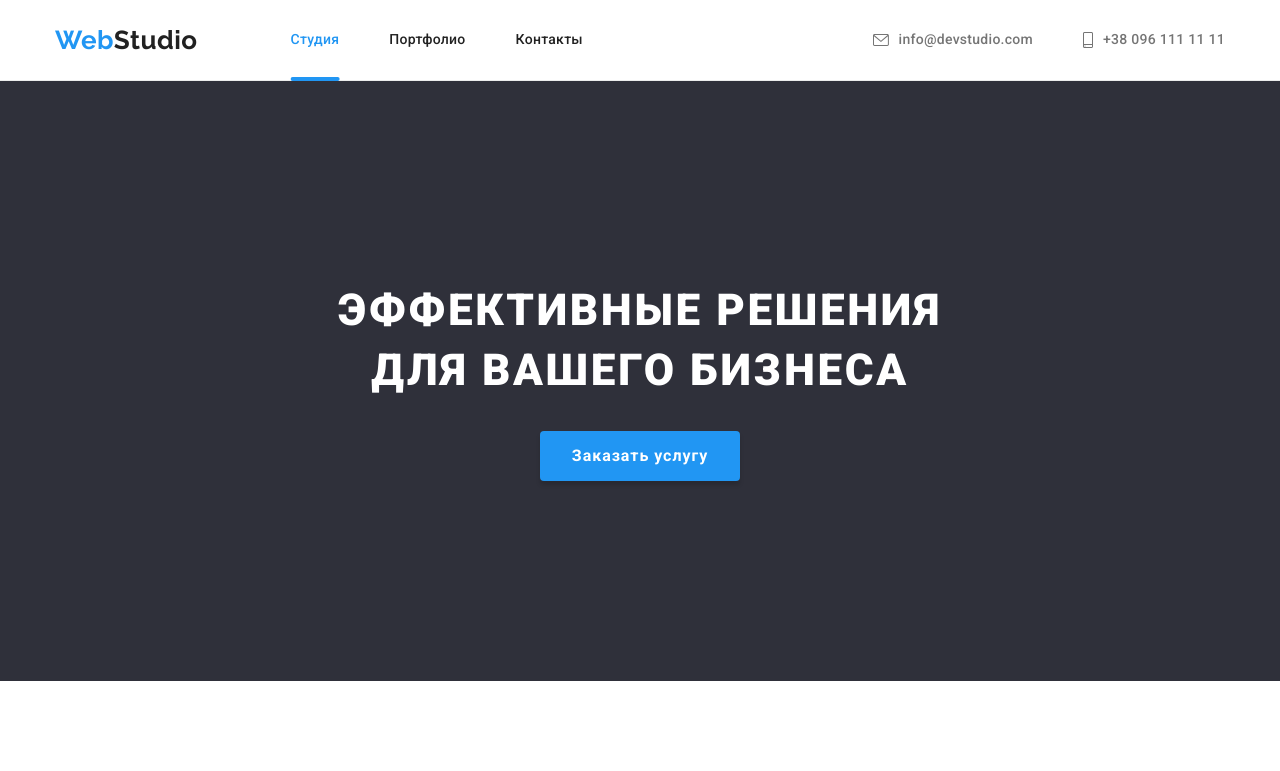
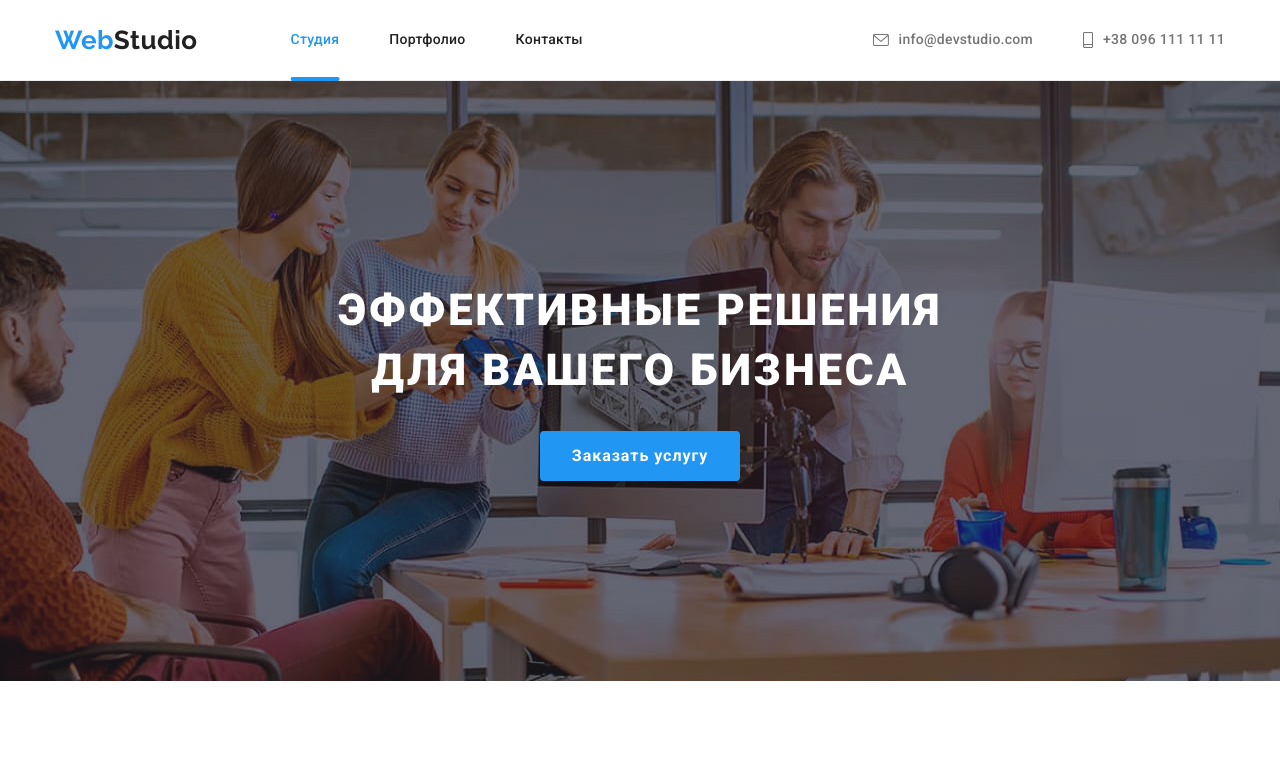
Before and after one commit to OlenaPosternak/goit-markup-hw-07, a plain HTML site: page index.html in a window 1280 px wide. Shown: the top 771 px of the page. Drawn offline with nearby package versions, Linux system fonts and the light colour scheme; files that its build step writes are made by us from their sources.

Commit message:
Update _hero.scss

```diff
--- a/sass/components/_hero.scss
+++ b/sass/components/_hero.scss
@@ -1,6 +1,6 @@
 .hero {
     background-color: $second-bcg-color;
-    background-image: linear-gradient($hero-gradient), url(./images/hero.jpg);
+    background-image: linear-gradient($hero-gradient), url(../images/hero.jpg);
 
     margin: 0 auto;
 
```
